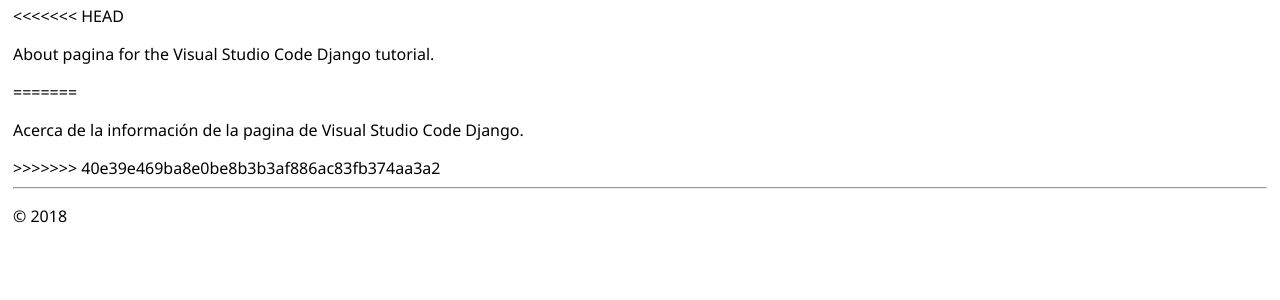
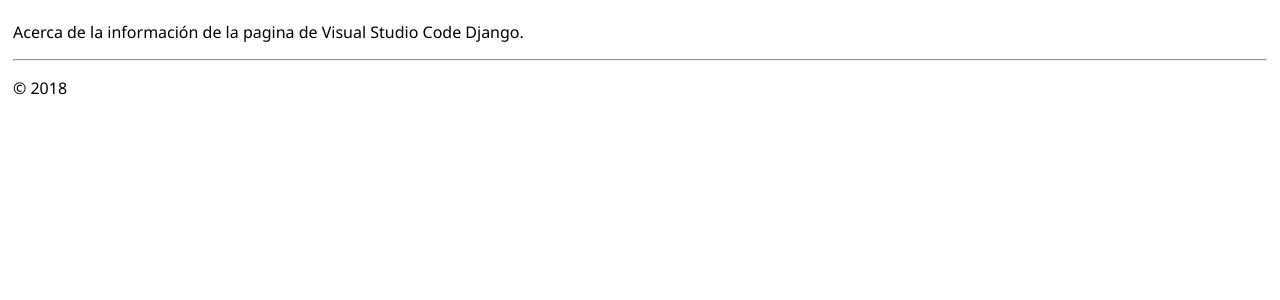
Before and after one commit to AutomatizaRedesUII/Django, a Django app: page /about/ in a window 1280 px wide. Shown: the part 47-347 px from the top of the page. Run offline with Django 3.2, Linux system fonts and the light colour scheme.

Commit message:
ModificaciónDFHM

```diff
--- a/hello/templates/hello/about.html
+++ b/hello/templates/hello/about.html
@@ -3,9 +3,7 @@
     About
 {% endblock %}
 {% block content %}
-<<<<<<< HEAD
-    <p>About pagina for the Visual Studio Code Django tutorial.</p>
-=======
-    <p>Acerca de la información de la pagina de Visual Studio Code Django.</p>
->>>>>>> 40e39e469ba8e0be8b3b3af886ac83fb374aa3a2
+
+<p>Acerca de la información de la pagina de Visual Studio Code Django.</p>
+
 {% endblock %}
```
